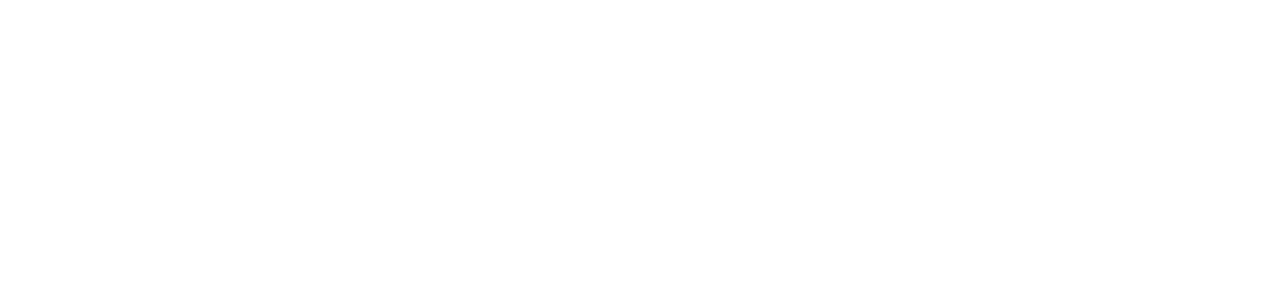
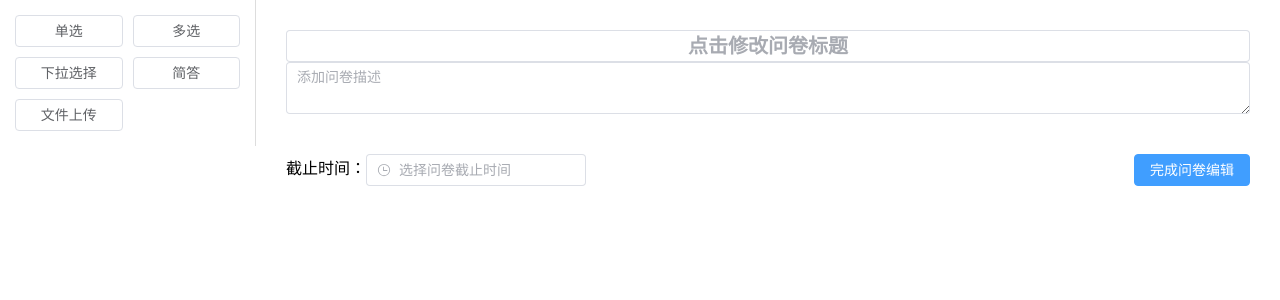
Before and after one commit to PwwwLe/EasySurvey-frontend, a Vue app: page /createQuestionnaire in a window 1280 px wide. Before the commit this address had no page. Shown: the top 300 px of the page. Built offline with nearby package versions, Linux system fonts and the light colour scheme.

Commit message:
完成创建问卷页面基本搭建

```diff
--- a/src/App.vue
+++ b/src/App.vue
@@ -8,6 +8,6 @@
   </div>
 </template>
 
-<style scoped>
+<style lang="less" scoped>
 
 </style>
--- /dev/null
+++ b/src/components/question.vue
@@ -0,0 +1,88 @@
+<script setup>
+import { ref, defineProps, defineEmits } from 'vue';
+import { ElInput, ElButton, ElCheckbox } from 'element-plus';
+
+const isEditing = ref(false);
+
+const props = defineProps({
+  question: Object,
+  isEditing: Boolean,
+});
+
+const emits = defineEmits(['update-question', 'delete-question','toggle-editing']);
+
+const localQuestion = ref({ ...props.question });
+
+const updateOption = (index, event) => {
+  console.log(value)
+  localQuestion.value.options[index] = event.target.value;
+  emits('update-question', localQuestion.value);
+};
+
+const addOption = () => {
+  localQuestion.value.options.push('');
+};
+
+const removeOption = (index) => {
+  localQuestion.value.options.splice(index, 1);
+};
+
+const deleteQuestion = () => {
+  emits('delete-question');
+};
+
+const toggleEditing = () => {
+  console.log("你好哈哈")
+  emits('toggle-editing');
+};
+</script>
+
+<template>
+    <div class="question-component" :class="{ 'editing': props.isEditing }"  @click="toggleEditing">
+      <el-input v-model="localQuestion.title" placeholder="题目标题" />
+      <div v-if="localQuestion.type === 'single-choice'">
+        <div v-for="(option, index) in localQuestion.options" :key="index" class="option">
+          <el-input :value="option" @input="updateOption(index, $event)" placeholder="选项" />
+          <el-button @click="removeOption(index)">删除选项</el-button>
+        </div>
+        <el-button @click="addOption">添加选项</el-button>
+      </div>
+      <div v-if="localQuestion.type === 'multiple-choice'">
+        <div v-for="(option, index) in localQuestion.options" :key="index" class="option">
+          <el-input :value="option" @input="updateOption(index, $event)" placeholder="选项" />
+          <el-button @click="removeOption(index)">删除选项</el-button>
+        </div>
+        <el-button @click="addOption">添加选项</el-button>
+      </div>
+      <div v-if="localQuestion.type === 'short-answer'">
+        <!-- 简答题内容 -->
+      </div>
+      <div v-if="localQuestion.type === 'dropdown'">
+        <div v-for="(option, index) in localQuestion.options" :key="index" class="option">
+          <el-input :value="option" @input="updateOption(index, $event)" placeholder="选项" />
+          <el-button @click="removeOption(index)">删除选项</el-button>
+        </div>
+        <el-button @click="addOption">添加选项</el-button>
+      </div>
+      <el-checkbox v-model="localQuestion.required">是否必答</el-checkbox>
+      <el-button @click="deleteQuestion">删除题目</el-button>
+    </div>
+  </template>
+
+<style lang="less" scoped>
+.question-component {
+  margin-bottom: 20px;
+  padding: 10px;
+  border: 1px solid #ddd;
+  border-radius: 4px;
+  cursor: pointer; /* 鼠标样式改为手型，表示可以点击 */
+}
+.option {
+  display: flex;
+  align-items: center;
+  margin-bottom: 5px;
+}
+.editing {
+  background-color: #756969; /* 设置编辑状态的背景颜色 */
+}
+</style>
--- a/src/router/index.js
+++ b/src/router/index.js
@@ -93,7 +93,7 @@
             ]
         },
         {
-            path:"/reateQuestionnaire",
+            path:"/createQuestionnaire",
             name: "createQuestionnaire",
             component: () => import('@/views/admin/createQuestionnaire.vue')
         }
--- a/src/views/admin/adminQuestionnaire.vue
+++ b/src/views/admin/adminQuestionnaire.vue
@@ -7,7 +7,38 @@
 
 const router = useRouter()
 const searchContent = ref('')
-const questionnaires = reactive([])
+const questionnaires = reactive([
+{
+    id: 1,
+    title: 'Customer Satisfaction Survey',
+    description: 'A survey to measure customer satisfaction with our services.',
+    create_time: '2024-07-12T10:00:00Z',
+    update_time: '2024-07-12T10:00:00Z',
+    start_time: '2024-07-15T08:00:00Z',
+    end_time: '2024-08-15T17:00:00Z',
+    status: 1
+  },
+  {
+    id: 2,
+    title: 'Employee Feedback Form',
+    description: 'A form for collecting feedback from employees about workplace conditions.',
+    create_time: '2024-07-10T09:30:00Z',
+    update_time: '2024-07-11T09:30:00Z',
+    start_time: '2024-07-11T08:00:00Z',
+    end_time: '2024-07-31T17:00:00Z',
+    status: 0
+  },
+  {
+    id: 3,
+    title: 'Product Evaluation Survey',
+    description: 'A survey to evaluate the new product launched last month.',
+    create_time: '2024-07-05T15:00:00Z',
+    update_time: '2024-07-10T12:00:00Z',
+    start_time: '2024-07-07T08:00:00Z',
+    end_time: '2024-07-25T17:00:00Z',
+    status: 1
+  }
+])
 
 const fetchQuestionnaires = async () => {
   try {
@@ -23,7 +54,7 @@
 })
 
 const navigateToCreateQuestionnaire = () => {
-  router.push('/createquestionnaire')
+  router.push('/createQuestionnaire')
 }
 
 const handleEdit = (questionnaire) => {
@@ -60,6 +91,7 @@
           type="primary"
           :icon="Plus"
           @click="navigateToCreateQuestionnaire"
+          style="margin-left: 15px;"
         >
           创建问卷
         </el-button>
@@ -68,7 +100,7 @@
         <el-input
           v-model="searchContent"
           style="max-width: 600px"
-          placeholder="Please input"
+          placeholder="请输入问卷标题进行搜索..."
           class="input-with-select"
         >
           <template #append>
--- a/src/views/admin/createQuestionnaire.vue
+++ b/src/views/admin/createQuestionnaire.vue
@@ -0,0 +1,133 @@
+<script setup>
+import { ref } from 'vue';
+import { ElButton, ElInput, ElDatePicker, ElMessage, ElScrollbar } from 'element-plus';
+import question from '@/components/question.vue';
+
+const title = ref('');
+const description = ref('');
+const questions = ref([]);
+const deadline = ref(null);
+
+const addQuestion = (type) => {
+  const newQuestion = {
+    type,
+    title: '',
+    options: [],
+    required: false,
+    isEditing: false,
+  };
+
+  if (type === 'multiple-choice' || type === 'dropdown' || type === 'single-choice') {
+    newQuestion.options.push("");
+    newQuestion.options.push("");
+  }
+
+  questions.value.push(newQuestion);
+};
+
+const updateQuestion = (index, updatedQuestion) => {
+  questions.value[index] = updatedQuestion;
+};
+
+const deleteQuestion = (index) => {
+  questions.value.splice(index, 1);
+};
+
+const toggleEditing = (index) => {
+  questions.value.forEach((q, i) => {
+    q.isEditing = index === i;
+  });
+};
+
+const completeEditing = () => {
+  ElMessage({
+    message: '问卷编辑完成！',
+    type: 'success',
+  });
+  // 在这里可以执行其他完成问卷编辑的逻辑
+};
+</script>
+
+<template>
+  <el-container style="height: 100vh;">
+    <el-aside width="20%">
+      <div class="left-panel">
+        <el-button @click="addQuestion('single-choice')">单选</el-button>
+        <el-button @click="addQuestion('multiple-choice')">多选</el-button>
+        <el-button @click="addQuestion('dropdown')">下拉选择</el-button>
+        <el-button @click="addQuestion('short-answer')">简答</el-button>
+        <el-button @click="addQuestion('document')">文件上传</el-button>
+      </div>
+    </el-aside>
+    <el-main>
+      <el-scrollbar>
+        <div class="right-panel">
+          <div class="questionnaire-header">
+            <el-input v-model="title" placeholder="点击修改问卷标题" class="title-input" />
+            <el-input type="textarea" v-model="description" placeholder="添加问卷描述" />
+          </div>
+          <div class="questionnaire-body">
+            <question
+              v-for="(question, index) in questions"
+              :key="index"
+              :question="question"
+              :isEditing="question.isEditing"
+              @update-question="updateQuestion(index, $event)"
+              @delete-question="deleteQuestion(index)"
+              @toggle-editing="toggleEditing(index)"
+            />
+          </div>
+          <div class="questionnaire-footer">
+            <div>
+                <span>截止时间：</span>
+                <el-date-picker v-model="deadline" type="datetime" placeholder="选择问卷截止时间" />
+            </div>
+            <el-button type="primary" @click="completeEditing">完成问卷编辑</el-button>
+          </div>
+        </div>
+      </el-scrollbar>
+    </el-main>
+  </el-container>
+</template>
+
+<style lang="less" scoped>
+.left-panel {
+  display: flex;
+  flex-wrap: wrap;
+  align-items: flex-start;
+  padding: 10px;
+  border-right: 1px solid #ddd;
+}
+
+.left-panel .el-button {
+  flex: 0 0 calc(50% - 10px); /* 每个按钮占据50%的宽度，减去间距 */
+  margin: 5px; /* 设置按钮的上下间距 */
+}
+
+.right-panel {
+  padding: 10px;
+}
+
+.questionnaire-header {
+  margin-bottom: 20px;
+}
+
+::v-deep(.title-input .el-input__inner) {
+  text-align: center; /* 文字居中 */
+  font-weight: bold; /* 加粗 */
+  color: #000; /* 黑色字体 */
+  font-size: 20px; /* 字体加大 */
+}
+
+.questionnaire-body {
+  display: flex;
+  flex-direction: column;
+}
+
+.questionnaire-footer {
+  margin-top: 20px;
+  display: flex;
+  justify-content: space-between;
+  align-items: center;
+}
+</style>
```
Also changed, not shown: src/components/questionnaire.vue (+47 -9 lines).
